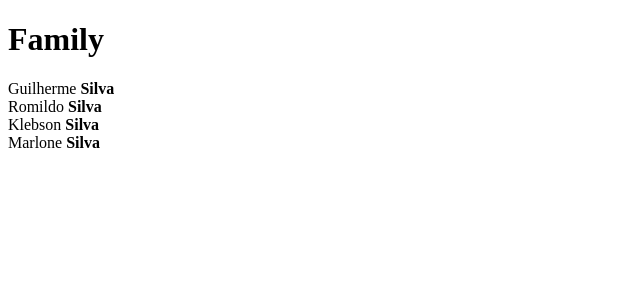
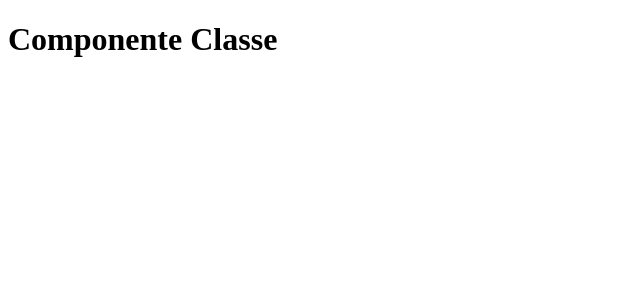
Before and after one commit to joseluizmonteirojr/exercicios-react, a React app: page / in a window 1280 px wide. Shown: the top 300 px of the page, without its empty margins (0-640 px from the left). Built offline with nearby package versions, Linux system fonts and the light colour scheme; the HTML template or start-up script is replaced by a standard one.

Commit message:
Seção 3 - Aula 28 - Componente de classe

```diff
--- /dev/null
+++ b/src/class-component.jsx
@@ -0,0 +1,9 @@
+import React, { Component } from 'react';
+
+export default class ClassComponent extends Component {
+    render() {
+        return (
+            <h1>{this.props.value}</h1>
+        )
+    }
+}
--- a/src/family.jsx
+++ /dev/null
@@ -1,9 +0,0 @@
-import React from 'react';
-import { childrenWithProps } from '../utils/react-utils';
-
-export default props => (
-    <div>
-        <h1>Family</h1>
-        {childrenWithProps(props.children, props)}
-    </div>
-)
--- a/src/index.jsx
+++ b/src/index.jsx
@@ -1,14 +1,9 @@
 import React from 'react';
 import ReactDOM from 'react-dom';
-import Family from './family';
-import Member from './member';
+import ClassComponent from './class-component';
+
 
 ReactDOM.render(
-    <Family lastName="Silva">
-        <Member name="Guilherme" />
-        <Member name="Romildo" />
-        <Member name="Klebson" />
-        <Member name="Marlone" />
-    </Family>
+    <ClassComponent value="Componente Classe" />
     , document.getElementById('app')
 )
--- a/src/member.jsx
+++ /dev/null
@@ -1,5 +0,0 @@
-import React from 'react';
-
-export default props => (
-    <div>{props.name} <strong>{props.lastName}</strong></div>
-)
```
